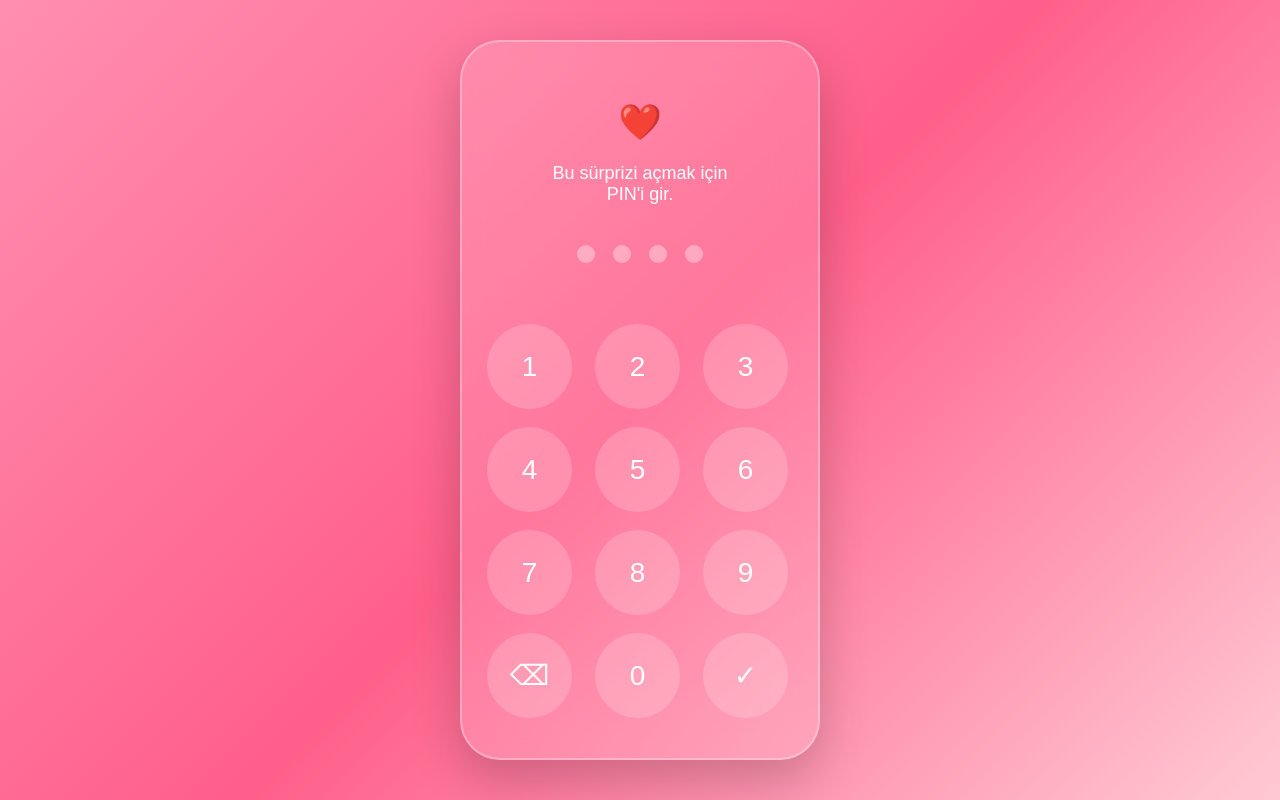
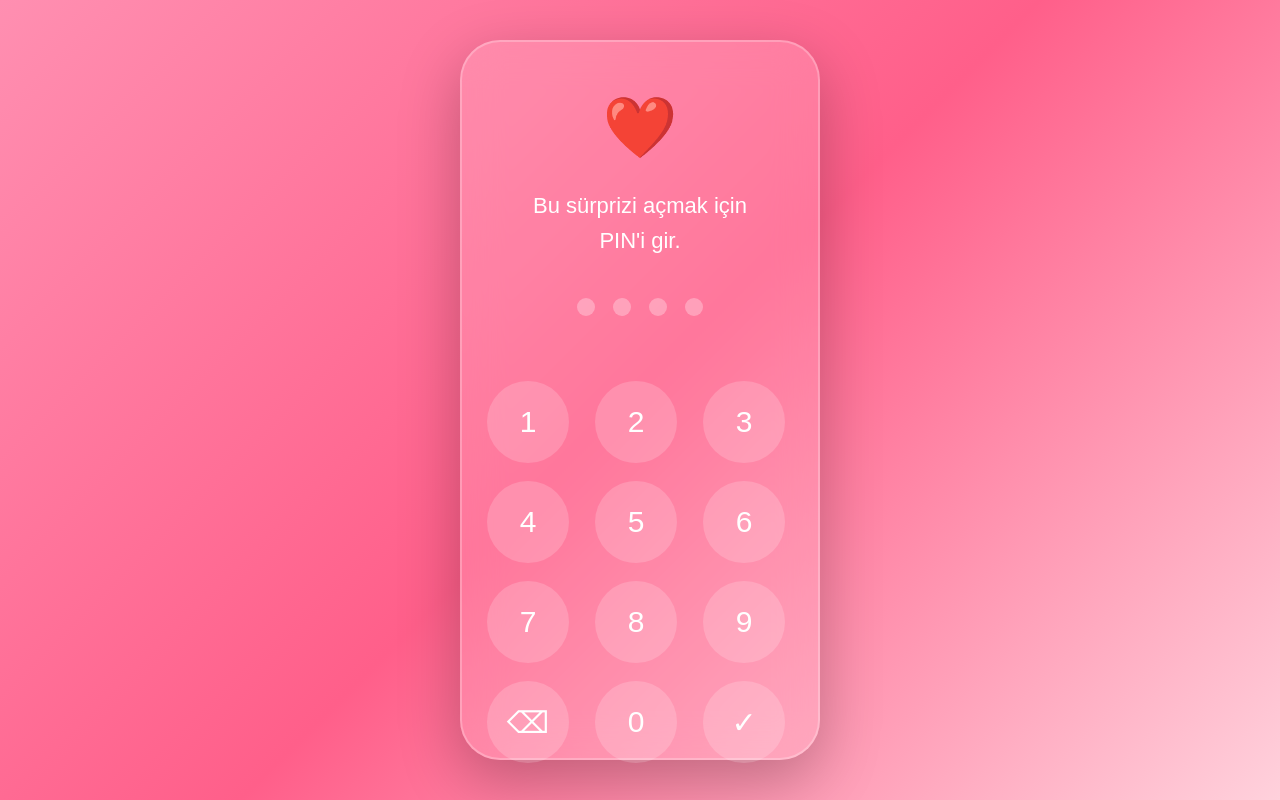
Before and after one commit to diackkxs/love-surprise, a plain HTML site: page index.html in a window 1280 px wide. Drawn offline with Linux system fonts and the light colour scheme.

Commit message:
Update style.css

```diff
--- a/style.css
+++ b/style.css
@@ -5,99 +5,145 @@
 }
 
 body{
-    font-family:Arial, Helvetica, sans-serif;
+
+font-family:Arial,Helvetica,sans-serif;
+height:100vh;
 overflow:hidden;
-    background:linear-gradient(135deg,#ff8fb1,#ff5f8a,#ffcad4);
-    height:100vh;
+background:linear-gradient(135deg,#ff8fb1,#ff5f8a,#ffd1dc);
+
 }
 
 .screen{
+
 width:100%;
 height:100vh;
 display:flex;
 justify-content:center;
 align-items:center;
+
 }
 
 .phone{
+
 width:360px;
 height:720px;
+
 background:rgba(255,255,255,.15);
+
 backdrop-filter:blur(20px);
+
 border-radius:40px;
-    border:2px solid rgba(255,255,255,.3);
-    box-shadow:0 20px 50px rgba(0,0,0,.2);
+
+border:2px solid rgba(255,255,255,.25);
+
 display:flex;
+
 flex-direction:column;
+
 align-items:center;
+
 padding:40px 25px;
+
+box-shadow:0 20px 60px rgba(0,0,0,.25);
+
 }
 
-h1{
+.phone h1{
+
+font-size:60px;
+margin-top:10px;
 color:white;
-    font-size:35px;
-    margin-top:20px;
+
 }
 
 .subtitle{
+
+margin-top:25px;
 color:white;
-    margin-top:20px;
-    font-size:18px;
+font-size:22px;
 text-align:center;
+line-height:35px;
+
 }
 
 .pin{
+
 display:flex;
 gap:18px;
 margin-top:40px;
+
 }
 
 .dot{
+
 width:18px;
 height:18px;
 border-radius:50%;
 background:white;
-    opacity:.35;
+opacity:.3;
+
 }
 
 .dot.active{
+
 opacity:1;
+
 }
 
 .keypad{
-    margin-top:40px;
+
+margin-top:45px;
+
 display:grid;
+
 grid-template-columns:repeat(3,90px);
+
 gap:18px;
+
 }
 
 .key{
-    width:85px;
-    height:85px;
+
+width:82px;
+height:82px;
+
+border:none;
+
 border-radius:50%;
-    border:none;
-    font-size:28px;
+
+background:rgba(255,255,255,.18);
+
+font-size:30px;
+
 color:white;
-    background:rgba(255,255,255,.18);
+
 cursor:pointer;
+
 transition:.3s;
+
 }
 
 .key:hover{
-    transform:scale(1.08);
+
 background:white;
 color:#ff4d7e;
+transform:scale(1.08);
+
 }
 
 .message{
+
+height:30px;
+margin-top:20px;
 color:white;
-    margin-top:20px;
-    height:25px;
 font-weight:bold;
+
 }
 
 .shake{
-    animation:shake .35s;
+
+animation:shake .4s;
+
 }
 
 @keyframes shake{
```
Lines whose indentation alone changed are shown as unchanged.
